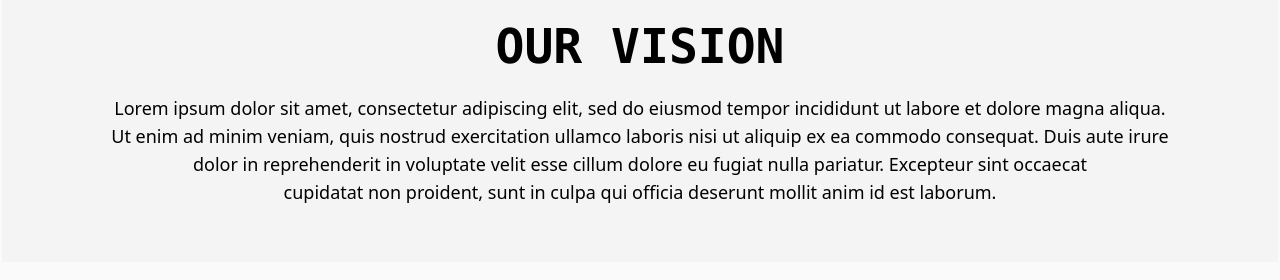
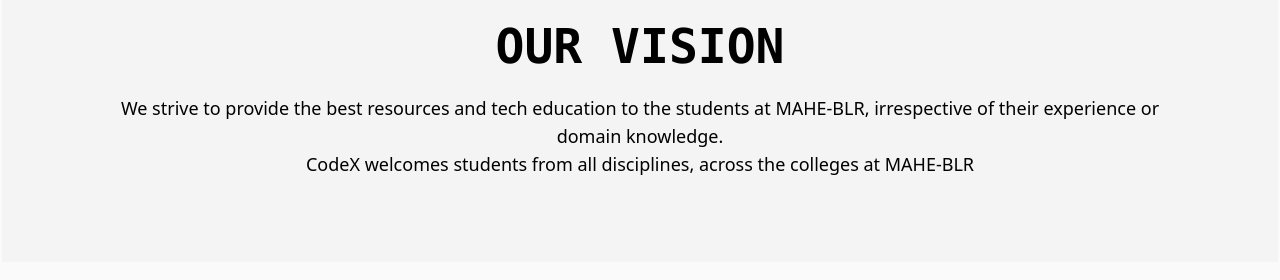
Before and after one commit to mitblr-club/codex, a Next.js app: page / in a window 1280 px wide. Shown: the part 410-690 px from the top of the page. Built offline with nearby package versions, Linux system fonts and the light colour scheme.

Commit message:
Update index.jsx
Update 'Our Vision' text body

```diff
--- a/pages/index.jsx
+++ b/pages/index.jsx
@@ -41,11 +41,9 @@ export default function Home() {
 				<div className="flex flex-col items-center justify-center">
 					<h1 className="text-5xl font-bold font-mono">OUR VISION</h1>
 					<p className="p-6 text-lg text-center">
-					Lorem ipsum dolor sit amet, consectetur adipiscing elit, sed do eiusmod tempor incididunt ut labore et dolore magna aliqua.
+					We strive to provide the best resources and tech education to the students at MAHE-BLR, irrespective of their experience or domain knowledge.
 					<br />
-					Ut enim ad minim veniam, quis nostrud exercitation ullamco laboris nisi ut aliquip ex ea commodo consequat. Duis aute irure dolor in reprehenderit in voluptate velit esse cillum dolore eu fugiat nulla pariatur. Excepteur sint occaecat
-					<br />
-					cupidatat non proident, sunt in culpa qui officia deserunt mollit anim id est laborum.
+					CodeX welcomes students from all disciplines, across the colleges at MAHE-BLR
 					</p>
 				</div>
         	</div>
```
